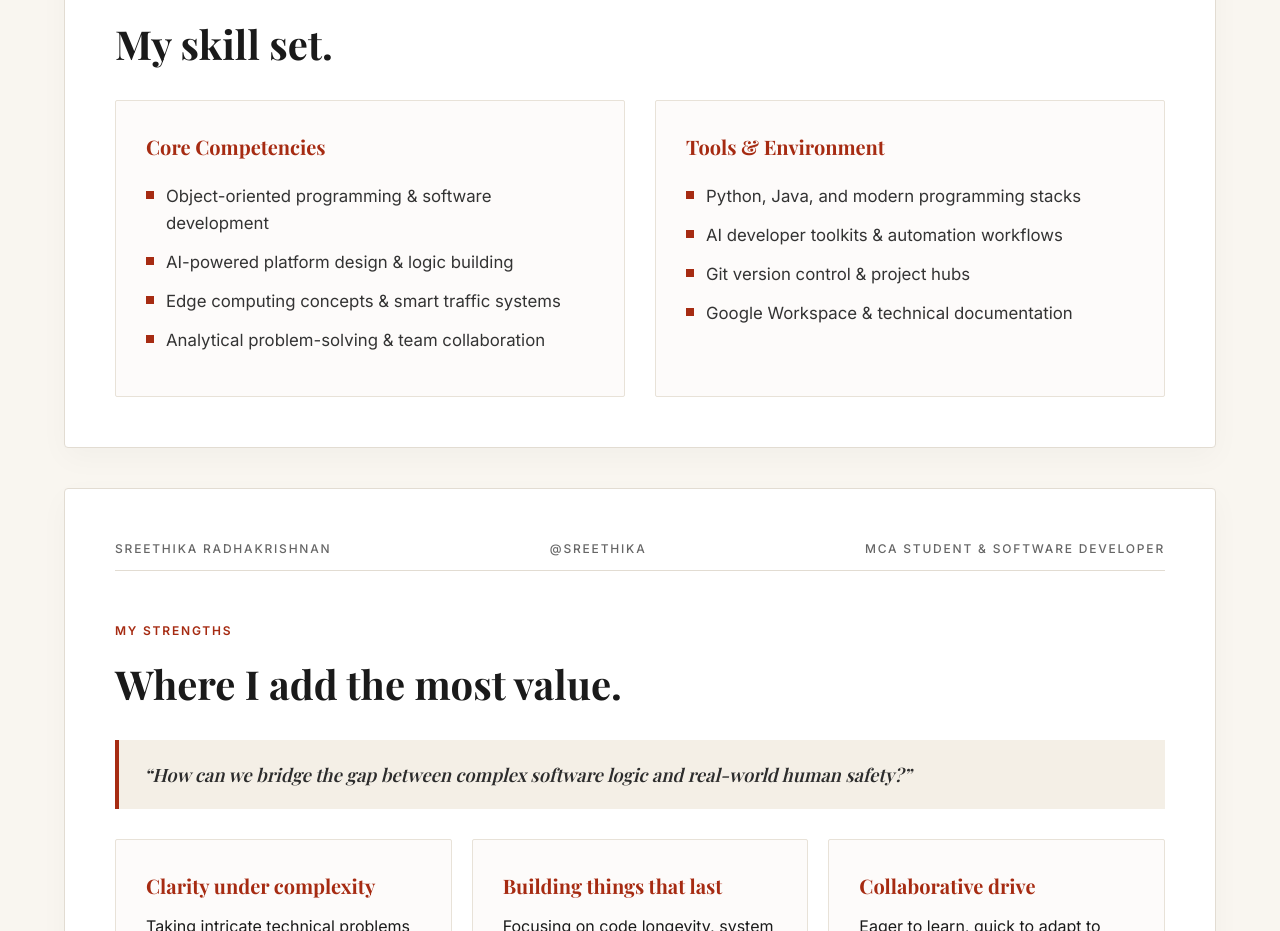
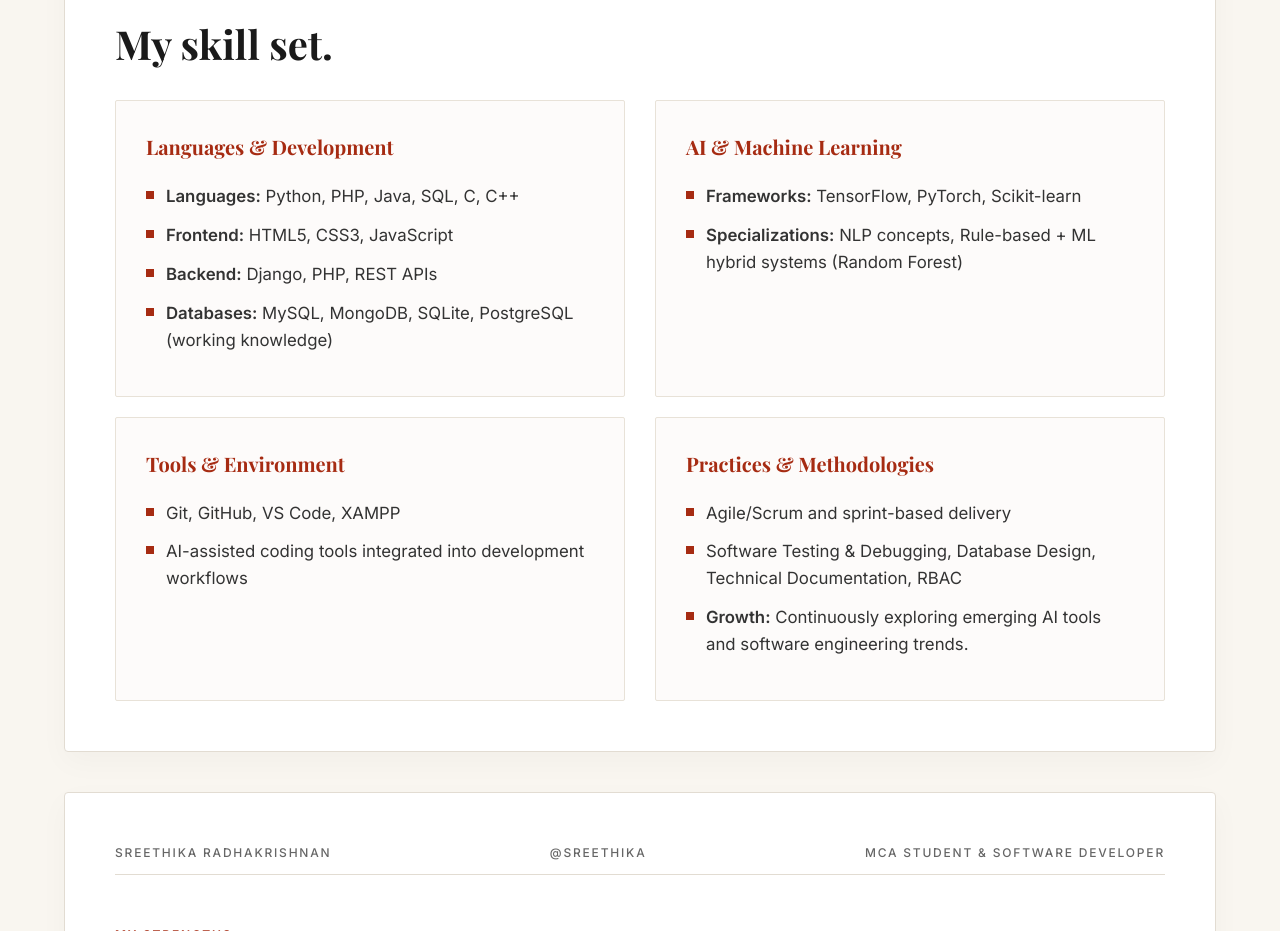
Before and after one commit to Sr-2525/Portfolio, a React app: page / in a window 1280 px wide. Shown: the part 2340-3271 px from the top of the page. Built offline with nearby package versions, Linux system fonts and the light colour scheme; the HTML template or start-up script is replaced by a standard one; a web font is replaced by a local one.

Commit message:
Updated Skills section with comprehensive technical breakdown and practices

```diff
--- a/src/components/Skills.jsx
+++ b/src/components/Skills.jsx
@@ -9,26 +9,44 @@ function Skills() {
 
       <div className="grid-2">
         <div className="editorial-card">
-          <h3>Core Competencies</h3>
+          <h3>Languages &amp; Development</h3>
           <ul className="square-list">
-            <li>Object-oriented programming &amp; software development</li>
-            <li>AI-powered platform design &amp; logic building</li>
-            <li>Edge computing concepts &amp; smart traffic systems</li>
-            <li>Analytical problem-solving &amp; team collaboration</li>
+            <li><strong>Languages:</strong> Python, PHP, Java, SQL, C, C++</li>
+            <li><strong>Frontend:</strong> HTML5, CSS3, JavaScript</li>
+            <li><strong>Backend:</strong> Django, PHP, REST APIs</li>
+            <li><strong>Databases:</strong> MySQL, MongoDB, SQLite, PostgreSQL (working knowledge)</li>
           </ul>
         </div>
 
         <div className="editorial-card">
+          <h3>AI &amp; Machine Learning</h3>
+          <ul className="square-list">
+            <li><strong>Frameworks:</strong> TensorFlow, PyTorch, Scikit-learn</li>
+            <li><strong>Specializations:</strong> NLP concepts, Rule-based + ML hybrid systems (Random Forest)</li>
+          </ul>
+        </div>
+      </div>
+
+      <div className="grid-2" style={{ marginTop: '20px' }}>
+        <div className="editorial-card">
           <h3>Tools &amp; Environment</h3>
           <ul className="square-list">
-            <li>Python, Java, and modern programming stacks</li>
-            <li>AI developer toolkits &amp; automation workflows</li>
-            <li>Git version control &amp; project hubs</li>
-            <li>Google Workspace &amp; technical documentation</li>
+            <li>Git, GitHub, VS Code, XAMPP</li>
+            <li>AI-assisted coding tools integrated into development workflows</li>
+          </ul>
+        </div>
+
+        <div className="editorial-card">
+          <h3>Practices &amp; Methodologies</h3>
+          <ul className="square-list">
+            <li>Agile/Scrum and sprint-based delivery</li>
+            <li>Software Testing &amp; Debugging, Database Design, Technical Documentation, RBAC</li>
+            <li><strong>Growth:</strong> Continuously exploring emerging AI tools and software engineering trends.</li>
           </ul>
         </div>
       </div>
     </section>
   )
 }
+
 export default Skills
```
